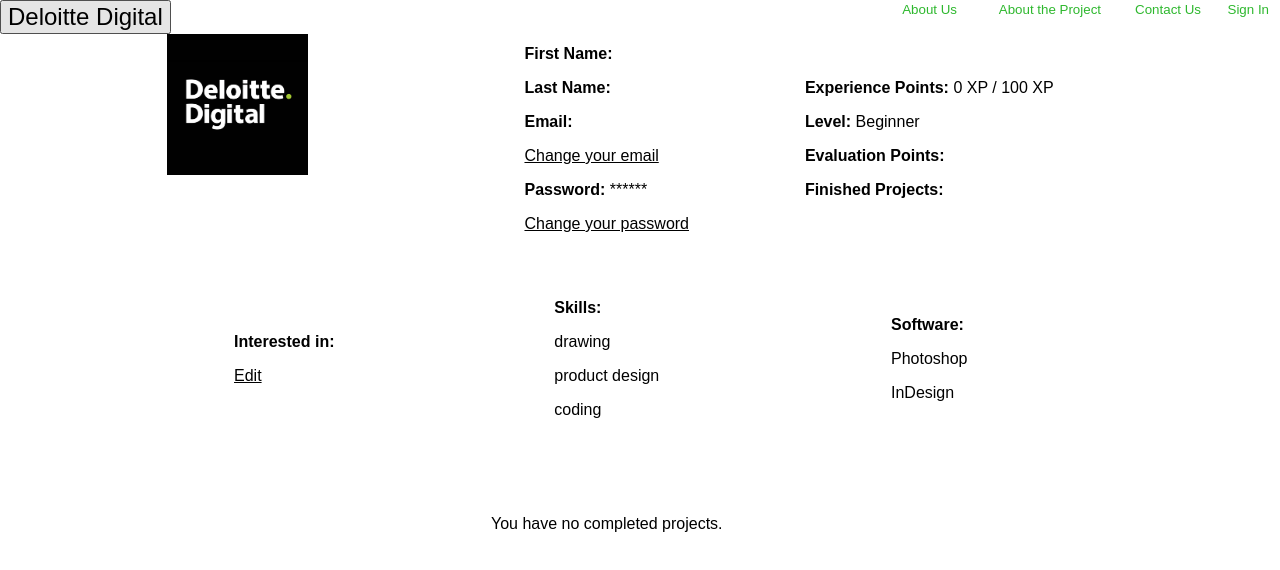
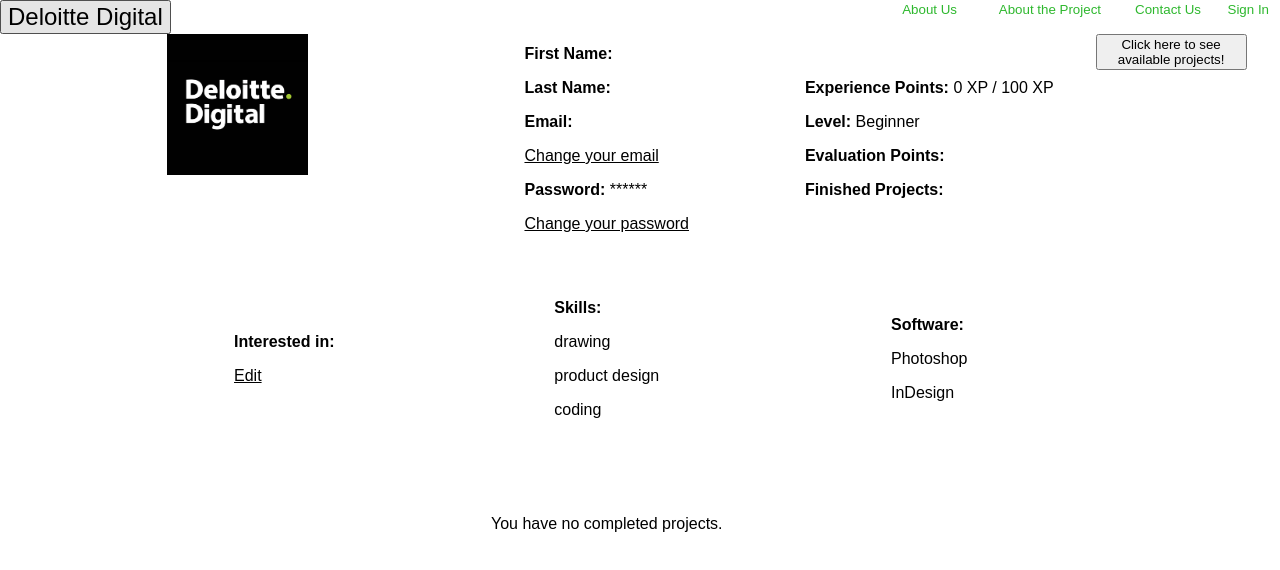
Before and after one commit to mhollings97/DigitalDeloitte, a React (Create React App) app in the folder my-app/: page /userprofile in a window 1280 px wide. Shown: the top 570 px of the page. Built offline with nearby package versions, Linux system fonts and the light colour scheme; no server answers.

Commit message:
adding the project page to user flow

```diff
--- a/my-app/src/App.js
+++ b/my-app/src/App.js
@@ -18,6 +18,9 @@
 import SignUp from './components/Pages/SignUp/SignUp'
 import AfterSignUp from './components/Pages/AfterSignUp/AfterSignUp'
 import UserProfile from './components/Pages/UserProfile/UserProfile'
+import ProjectCards from './components/Pages/Projects/ProjectCards/ProjectCards'
+
+
 class App extends Component {
 constructor(props) {
     super(props);
@@ -86,6 +89,7 @@
 	<Route path = "/signupcomplete" component = {AfterSignUp}/>
         <Route exact = 'true' path = "/userprofile" component = {UserProfile}/>
         <Route path = "/contactus" component = {UserData}/>
+        <Route path = "/projectsavailable" component = {ProjectCards}/>
       </div>
 </Router>
   	);
--- a/my-app/src/components/Pages/Projects/ProjectCards/ProjectCards.css
+++ b/my-app/src/components/Pages/Projects/ProjectCards/ProjectCards.css
@@ -8,6 +8,8 @@
         grid-template-columns: repeat(8, 1fr);
         grid-auto-rows: 100px;
 	grid-template-areas:
+	"x x x x x x x x"
+	"a a a a b b b b"
 	"a a a a b b b b"
 	"a a a a b b b b"
 	"c c c c d d d d"
--- a/my-app/src/components/Pages/UserProfile/UserProfile.js
+++ b/my-app/src/components/Pages/UserProfile/UserProfile.js
@@ -1,7 +1,7 @@
 import React, { Component } from 'react';
 import './UserProfile.css'
 import Image from '../.././Image/Image'
-
+import {Redirect} from 'react-router-dom'
 class UserProfile extends Component {
 
 constructor(props) {
@@ -12,7 +12,10 @@
                 lastName: "",
 		email: "",
 		interests: "",
+		redirect: false,
 	};
+	this.handleRedirect = this.handleRedirect.bind(this);
+
 }
 
 componentDidMount() {
@@ -45,8 +48,23 @@
 
 }
 
+handleRedirect(){
+
+	this.setState({
+		redirect: !this.state.redirect
+	});
+}
+
 
     render () {
+
+	if(this.state.redirect){
+		return(
+			<Redirect to = "/projectsavailable"/>
+		)
+
+	}
+
 	return (
 
 	    <div>
@@ -87,6 +105,11 @@
 		    <div id = "Completed">
 			<p>You have no completed projects.</p>
 		    </div>
+			<div id = "projlink">
+				<button onClick = {this.handleRedirect}> Click here to see available projects! </button>
+			</div>
+
+
 		</div>
 	    </div>
 
```
